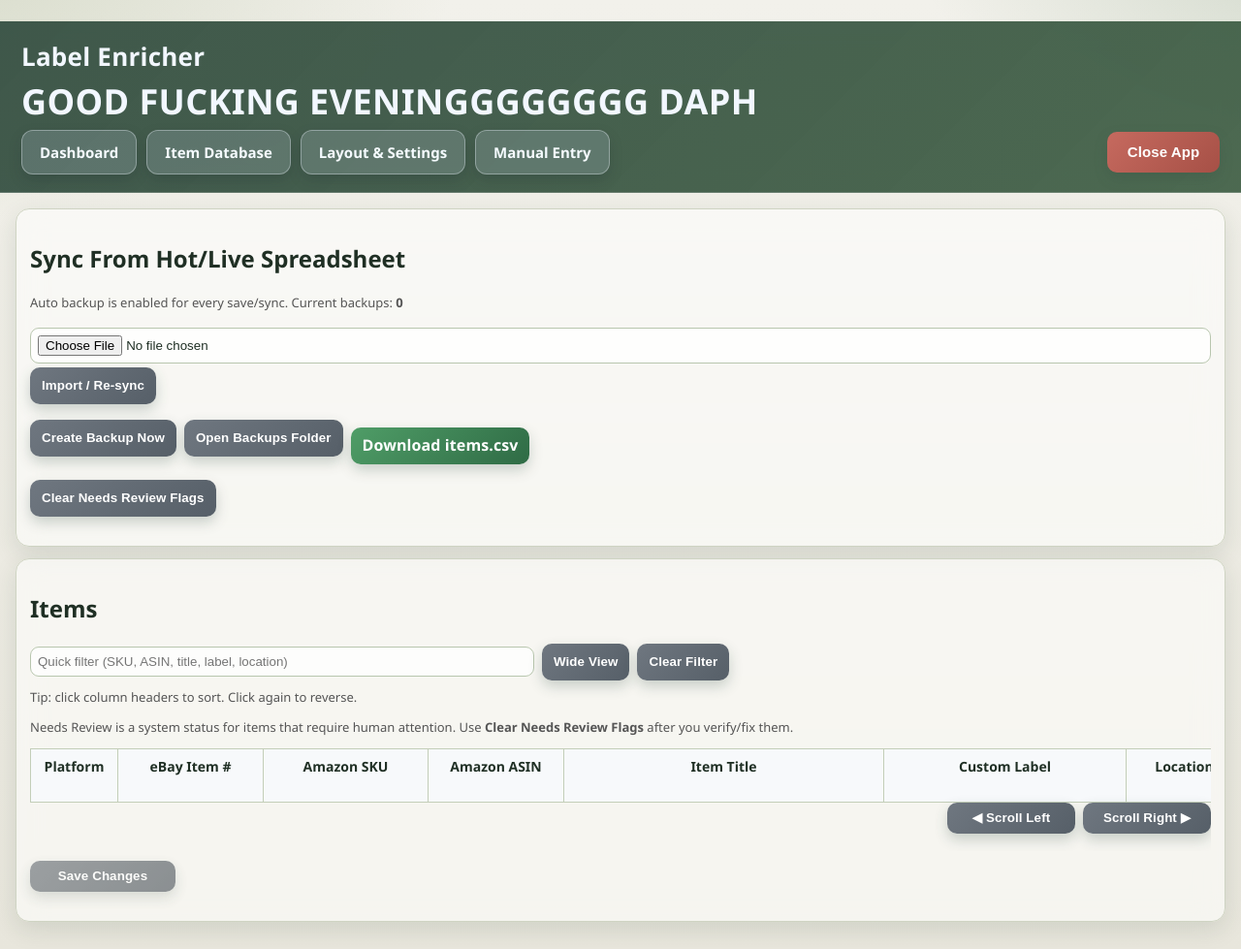
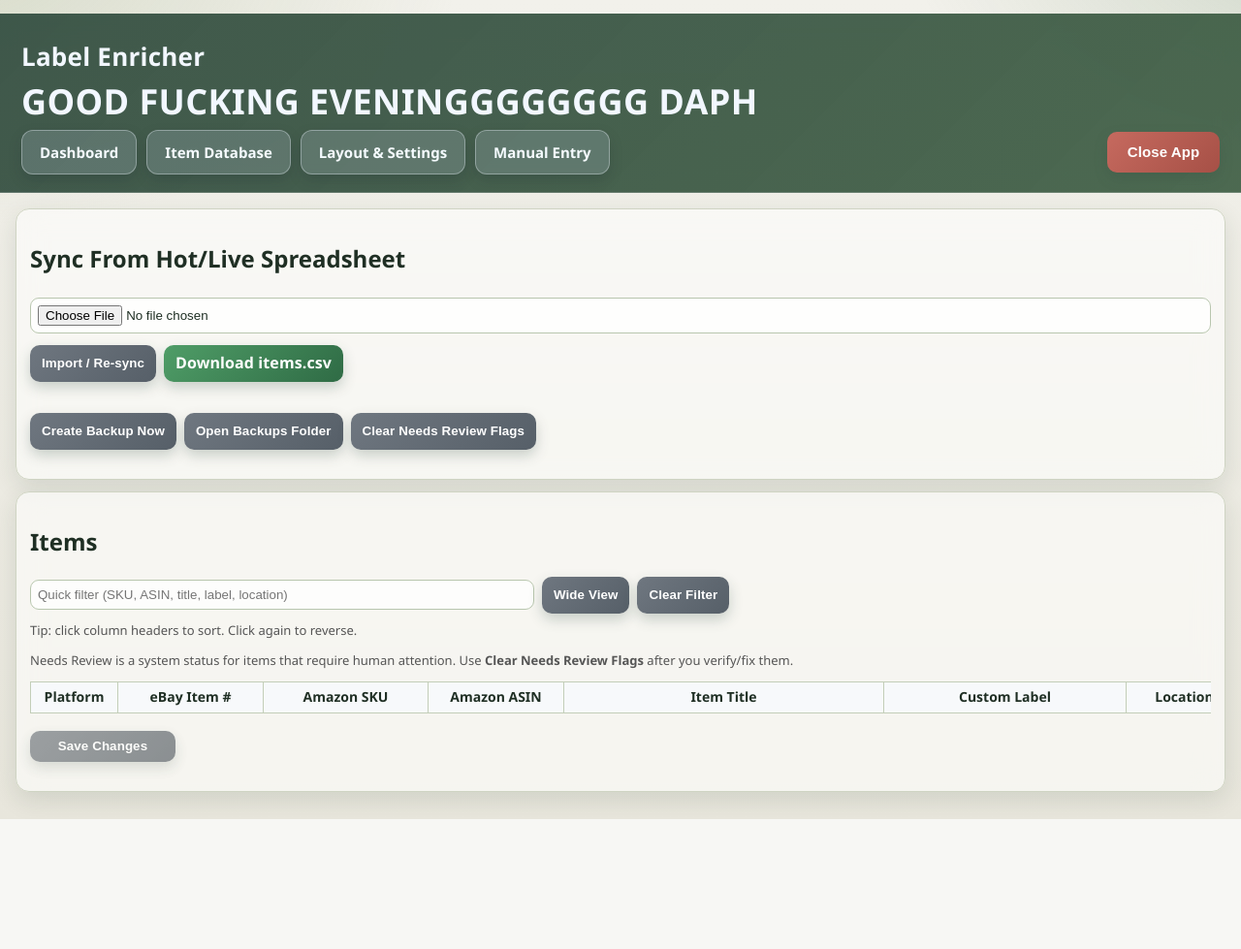
Before and after one commit to strapbro/PDF-LabelEnricher, a FastAPI app: page /items in a window 1280 px wide. Shown: the whole page at 97% size. After the commit the page ends 845 px from the top, so only its background shows below. Run offline with FastAPI, Linux system fonts and the light colour scheme; lists and menus that the app fills with data are empty.

Commit message:
ui: fix items sticky header and header/top spacing polish

```diff
--- a/app/ui_server.py
+++ b/app/ui_server.py
@@ -9,6 +9,7 @@ from difflib import SequenceMatcher
 from datetime import datetime
 from pathlib import Path
 from typing import Any
+from urllib.parse import quote_plus
 
 import fitz
 from fastapi import FastAPI, File, Form, Query, Request, UploadFile
@@ -1095,7 +1096,10 @@ def create_app() -> FastAPI:
     @app.post("/items/backup")
     def items_backup_now(from_page: str = Form("items")):
         backup = item_db.create_backup_now()
-        msg = "Backup+created" if backup else "No+backup+created"
+        if backup:
+            msg = quote_plus(f"Backup created: {backup.name} in {backup.parent}")
+        else:
+            msg = "No+backup+created"
         if from_page == "dashboard":
             return RedirectResponse(url=f"/?msg={msg}", status_code=303)
         return RedirectResponse(url=f"/items?msg={msg}", status_code=303)
--- a/static/style.css
+++ b/static/style.css
@@ -22,7 +22,18 @@
 
 * { box-sizing: border-box; }
 
+html, body {
+  margin: 0 !important;
+  padding: 0 !important;
+}
+
+html {
+  background: linear-gradient(180deg, #f2f1eb, #e8e6dc);
+}
+
 body {
+  padding-top: 0 !important;
+  min-height: 100vh;
   font-family: "Segoe UI", Arial, sans-serif;
   margin: 0;
   color: var(--ink);
@@ -34,11 +45,12 @@ body {
 
 header {
   cursor: pointer;
-  position: sticky;
+  position: relative;
   top: 0;
+  margin-top: -8px;
   z-index: 50;
   color: #f2f7ff;
-  padding: 18px 22px;
+  padding: 26px 22px 18px 22px;
   background: linear-gradient(135deg, rgba(52, 78, 65, 0.94), rgba(58, 90, 64, 0.9));
   border-bottom: 1px solid rgba(255, 255, 255, 0.18);
   backdrop-filter: blur(12px) saturate(130%);
@@ -358,3 +370,7 @@ pre {
     font-size: 24px;
   }
 }
+
+body > header {
+  margin-top: -8px !important;
+}
--- a/templates/base.html
+++ b/templates/base.html
@@ -3,7 +3,7 @@
 <head>
   <meta charset="utf-8">
   <title>Label Enricher</title>
-  <link rel="stylesheet" href="/static/style.css?v=20260307a">
+  <link rel="stylesheet" href="/static/style.css?v=20260307b">
 </head>
 <body>
   <header id="appHeader">
--- a/templates/items.html
+++ b/templates/items.html
@@ -2,20 +2,21 @@
 {% block content %}
 <section class="card">
   <h2>Sync From Hot/Live Spreadsheet</h2>
-  <p style="margin-top:4px;color:#555;font-size:13px;">Auto backup is enabled for every save/sync. Current backups: <strong>{{ backups_count or 0 }}</strong></p>
-  <form action="/items/sync" method="post" enctype="multipart/form-data">
+  <div class="items-actions-stack">
+    <form class="items-sync-form" action="/items/sync" method="post" enctype="multipart/form-data">
       <input type="file" name="master_csv" accept=".csv,.tsv,.txt" required>
       <button class="btn btn-secondary items-action-btn" type="submit">Import / Re-sync</button>
+      <a class="btn btn-primary items-action-btn" href="/items/export">Download items.csv</a>
     </form>
     <div class="items-controls" style="margin-top:8px;">
-    <form action="/items/backup" method="post"><input type="hidden" name="from_page" value="items"><button class="btn btn-secondary items-action-btn" type="submit">Create Backup Now</button></form>
+      <form id="itemsBackupForm" action="/items/backup" method="post"><input type="hidden" name="from_page" value="items"><button class="btn btn-secondary items-action-btn" type="submit">Create Backup Now</button></form>
       <form action="/items/open-backups" method="post"><input type="hidden" name="from_page" value="items"><button class="btn btn-secondary items-action-btn" type="submit">Open Backups Folder</button></form>
-    <a class="btn btn-primary items-action-btn" href="/items/export">Download items.csv</a>
-  </div>
-  <form action="/items/clear-needs-review" method="post" onsubmit="return confirm('Clear all items from Needs Review list?')" style="margin-top:8px;">
+      <form action="/items/clear-needs-review" method="post" onsubmit="return confirm('Clear all items from Needs Review list?')">
         <input type="hidden" name="from_page" value="items">
         <button class="btn btn-secondary items-action-btn" type="submit">Clear Needs Review Flags</button>
       </form>
+    </div>
+  </div>
 </section>
 
 <section class="card">
@@ -100,10 +101,6 @@
           <option value="{{ t.id_value }}">{{ t.platform }} | {{ t.id_type }} | {{ t.title }}</option>
         {% endfor %}
       </datalist>
-      <div class="items-scroll-controls">
-        <button id="itemsScrollLeft" class="btn btn-secondary items-scroll-btn" type="button">&#x25C0; Scroll Left</button>
-        <button id="itemsScrollRight" class="btn btn-secondary items-scroll-btn" type="button">Scroll Right &#x25B6;</button>
-      </div>
     </div>
     <button id="saveChangesBtn" class="btn btn-secondary save-btn save-passive" type="submit" style="margin-top:10px;">Save Changes</button>
   </form>
@@ -111,16 +108,18 @@
 
 <style>
 .items-controls { display: flex; gap: 8px; flex-wrap: wrap; align-items: center; }
+.items-actions-stack { display: flex; flex-direction: column; gap: 8px; }
+.items-sync-form { display: flex; gap: 8px; flex-wrap: wrap; align-items: center; }
 .items-action-btn { min-height: 38px; }
 .items-controls input[type="text"] { min-width: 320px; max-width: 520px; }
-.items-table-wrap { overflow-x: auto; padding-bottom: 8px; }
+.items-table-wrap { max-height: calc(100vh - 300px); overflow: auto; padding-bottom: 8px; }
 .items-table-wrap::-webkit-scrollbar { height: 18px; }
 .items-table-wrap::-webkit-scrollbar-track { background: rgba(180, 190, 180, 0.28); border-radius: 999px; }
 .items-table-wrap::-webkit-scrollbar-thumb { background: rgba(74, 110, 88, 0.58); border-radius: 999px; }
 .items-table { table-layout: fixed; }
 .items-table.mode-compact { min-width: 1950px; }
 .items-table.mode-wide { min-width: 2450px; }
-.items-table th { user-select: none; cursor: pointer; white-space: normal; word-break: break-word; line-height: 1.2; background: #f7f9fb; position: sticky; top: 108px; z-index: 3; font-size: 14px; padding: 10px 8px; }
+.items-table th { user-select: none; cursor: pointer; white-space: nowrap; word-break: normal; line-height: 1.05; background: #f7f9fb; position: sticky; top: 0; z-index: 3; font-size: 14px; padding: 8px 8px; }
 .items-table th.sort-asc::after { content: " \2191"; }
 .items-table th.sort-desc::after { content: " \2193"; }
 .items-table td.center { text-align: center; }
@@ -157,16 +156,14 @@
 .items-table.mode-compact th:nth-child(11), .items-table.mode-compact td:nth-child(11) { width: 320px; }
 .items-table.mode-compact th:nth-child(12), .items-table.mode-compact td:nth-child(12) { width: 230px; }
 .items-table.mode-compact th:nth-child(13), .items-table.mode-compact td:nth-child(13) { width: 95px; }
-.items-table.mode-compact th:nth-child(14), .items-table.mode-compact td:nth-child(14) { width: 125px; }
+.items-table.mode-compact th:nth-child(14), .items-table.mode-compact td:nth-child(14) { width: 170px; }
 
 .items-table.mode-wide th:nth-child(5), .items-table.mode-wide td:nth-child(5) { width: 520px; }
 .items-table.mode-wide th:nth-child(6), .items-table.mode-wide td:nth-child(6) { width: 420px; }
 .items-table.mode-wide th:nth-child(10), .items-table.mode-wide td:nth-child(10) { width: 260px; }
 .items-table.mode-wide th:nth-child(11), .items-table.mode-wide td:nth-child(11) { width: 560px; }
 .items-table.mode-wide th:nth-child(12), .items-table.mode-wide td:nth-child(12) { width: 360px; }
-.items-table.mode-wide th:nth-child(14), .items-table.mode-wide td:nth-child(14) { width: 150px; }
-.items-scroll-controls { position: sticky; right: 0; bottom: 10px; z-index: 6; display: flex; justify-content: flex-end; gap: 8px; margin-top: 10px; pointer-events: none; }
-.items-scroll-btn { pointer-events: auto; min-width: 132px; }
+.items-table.mode-wide th:nth-child(14), .items-table.mode-wide td:nth-child(14) { width: 190px; }
 .save-btn { min-width: 150px; }
 .save-passive { opacity: 0.68; filter: saturate(0.72); }
 </style>
@@ -180,9 +177,6 @@
   const filterClearBtn = document.getElementById('itemsFilterClear');
   const widthBtn = document.getElementById('itemsWidthToggle');
   const dataEl = document.getElementById('linkTargetsData');
-  const wrap = document.querySelector('.items-table-wrap');
-  const scrollLeftBtn = document.getElementById('itemsScrollLeft');
-  const scrollRightBtn = document.getElementById('itemsScrollRight');
   const saveBtn = document.getElementById('saveChangesBtn');
   const saveForm = table ? table.closest('form') : null;
   let isDirty = false;
@@ -349,12 +343,6 @@
   filterInput.addEventListener('input', (e) => applyFilter(e.target.value || ''));
   filterClearBtn.addEventListener('click', () => { filterInput.value = ''; applyFilter(''); });
   widthBtn.addEventListener('click', () => applyWidthMode(prefs.widthMode === 'wide' ? 'compact' : 'wide'));
-  if (scrollLeftBtn && wrap) {
-    scrollLeftBtn.addEventListener('click', () => wrap.scrollBy({ left: -420, behavior: 'smooth' }));
-  }
-  if (scrollRightBtn && wrap) {
-    scrollRightBtn.addEventListener('click', () => wrap.scrollBy({ left: 420, behavior: 'smooth' }));
-  }
   if (saveForm) {
     saveForm.addEventListener('input', (e) => {
       if (e.target && e.target.id === 'itemsFilter') return;
@@ -425,6 +413,12 @@
   });
   updateLinkPreviews();
   setSaveDirty(false);
+
+  const urlMsg = new URLSearchParams(window.location.search).get('msg') || '';
+  if (urlMsg.toLowerCase().startsWith('backup created:')) {
+    alert(urlMsg);
+  }
+
   if (prefs.sortCol >= 0) sortBy(prefs.sortCol, true);
 })();
 </script>
```
Also changed, not shown: templates/dashboard.html (+5 -5 lines). Lines whose indentation alone changed are shown as unchanged.
